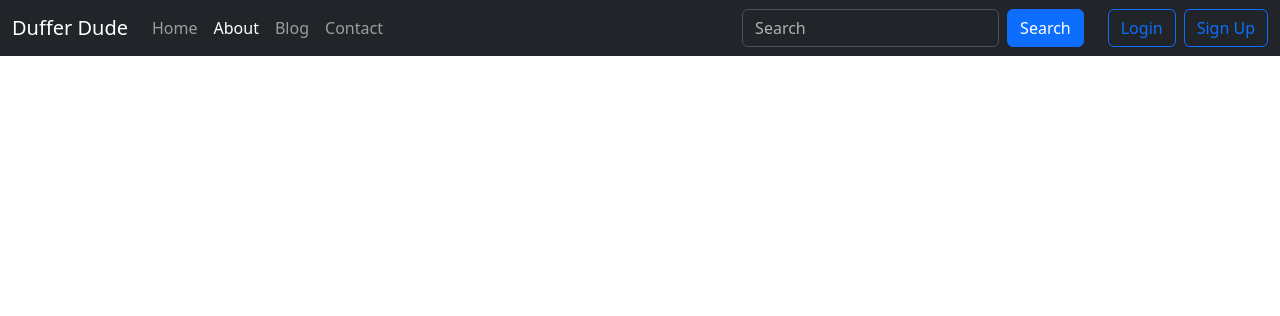
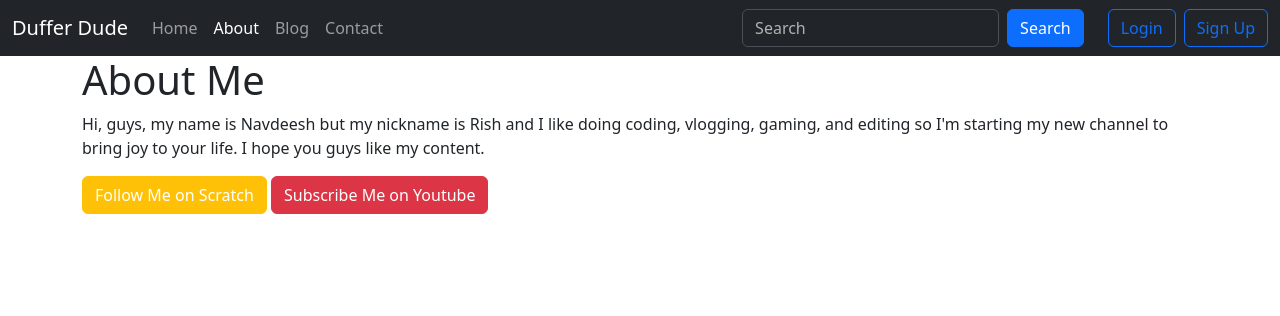
Before and after one commit to VidYtai/duffer-dude, a Django app: page /about/ in a window 1280 px wide. Shown: the top 316 px of the page. Run offline with Django 3.2, Linux system fonts and the light colour scheme; some libraries are stand-ins or nearby versions.

Commit message:
Update about.html

```diff
--- a/templates/home/about.html
+++ b/templates/home/about.html
@@ -4,4 +4,16 @@
 
 {% block aboutactive %}active{% endblock %}
 
-{% block body %}{% endblock %}
+{% block body %}
+<link href="https://cdn.jsdelivr.net/npm/bootstrap@5.3.2/dist/css/bootstrap.min.css" rel="stylesheet"
+  integrity="sha384-T3c6CoIi6uLrA9TneNEoa7RxnatzjcDSCmG1MXxSR1GAsXEV/Dwwykc2MPK8M2HN" crossorigin="anonymous">
+<div class="container">
+  <h1>About Me</h1>
+  <p>Hi, guys, my name is Navdeesh but my nickname is Rish and I like doing coding, vlogging, gaming, and editing so I'm
+    starting my new channel to bring joy to your life. I hope you guys like my content.</p>
+  <p class="btn btn-warning"><a target="_blank" href="scratch.mit.edu/users/Duffer_Dude"
+      style="color: white; text-decoration: none;">Follow Me on Scratch</a></p>
+  <p class="btn btn-danger"><a target="_blank" href="https://www.youtube.com/@official_dufferdude/?sub_confirmation=1"
+      style="color: white; text-decoration: none;">Subscribe Me on Youtube</a></p>
+</div>
+{% endblock %}
```
